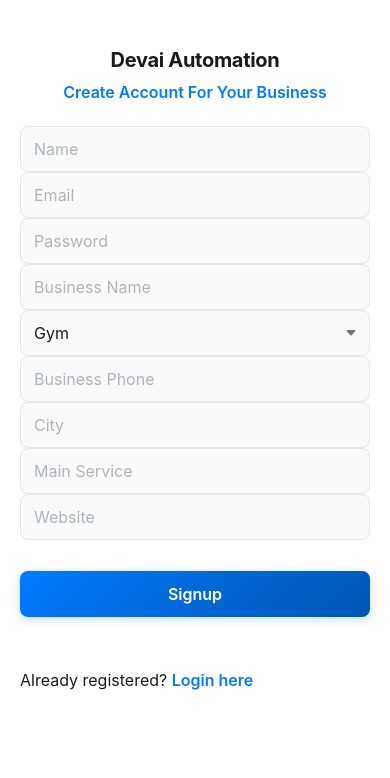
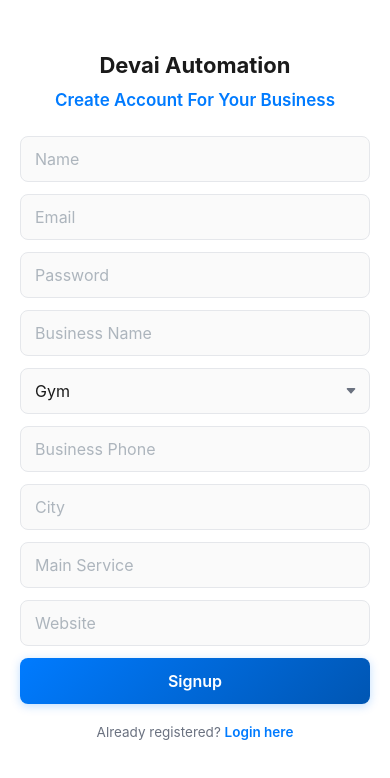
Before and after one commit to pranavpatiliib-creator/devaiautomation, a plain HTML site: page frontend/signup.html in a window 390 px wide. Drawn offline with Linux system fonts and the light colour scheme.

Commit message:
uppdates

```diff
--- a/frontend/signup.css
+++ b/frontend/signup.css
@@ -1,90 +1,77 @@
-/* Reset and base styles */
 * {
     box-sizing: border-box;
+    margin: 0;
+    padding: 0;
 }
 
 html,
 body {
     height: 100%;
-    margin: 0;
-    padding: 0;
 }
 
 body {
-    font-family: -apple-system, BlinkMacSystemFont, 'Segoe UI', Roboto, 'Helvetica Neue', Arial, sans-serif;
+    font-family: -apple-system, BlinkMacSystemFont, 'Segoe UI', Roboto, Arial, sans-serif;
     background: #f0f4f8;
     color: #1a1a1a;
     line-height: 1.6;
-    min-height: 100vh;
     display: flex;
-    align-items: center;
-    justify-content: center;
-}
-
-.container {
-    width: 100%;
-    max-width: 480px;
-    margin: 0 auto;
-    padding: 24px 16px;
-    display: flex;
-    flex-direction: column;
     align-items: center;
     justify-content: center;
     min-height: 100vh;
 }
 
-/* Card */
+/* ── Desktop: centered floating card ── */
+.container {
+    width: 100%;
+    max-width: 460px;
+    padding: 24px 16px;
+    display: flex;
+    align-items: center;
+    justify-content: center;
+    min-height: 100vh;
+}
+
 .card {
     background: #ffffff;
     padding: 40px 36px;
     border-radius: 16px;
-    box-shadow: 0 4px 24px rgba(0, 0, 0, 0.10), 0 1px 4px rgba(0, 0, 0, 0.06);
+    box-shadow: 0 4px 24px rgba(0, 0, 0, 0.10);
     width: 100%;
-    transition: box-shadow 0.3s ease;
 }
 
-.card:hover {
-    box-shadow: 0 8px 32px rgba(0, 0, 0, 0.13);
-}
-
-/* App title */
+/* Title */
 .app-title {
     text-align: center;
     font-size: 22px;
     font-weight: 700;
     color: #1a1a1a;
-    margin: 0 0 4px 0;
-    letter-spacing: -0.3px;
+    margin-bottom: 4px;
 }
 
-/* Headings */
 h2 {
     text-align: center;
     color: #007bff;
-    font-size: 18px;
+    font-size: 17px;
     font-weight: 600;
-    margin: 0 0 20px 0;
+    margin-bottom: 22px;
 }
 
-/* Form group */
-.form-group {
-    margin-bottom: 14px;
-}
-
-/* Inputs and selects */
+/* Inputs */
 input,
 select {
+    display: block;
     width: 100%;
     padding: 12px 14px;
+    margin-bottom: 12px;
     border: 1.5px solid #e5e7eb;
     border-radius: 8px;
-    font-size: 14px;
+    font-size: 15px;
     font-family: inherit;
     color: #1a1a1a;
-    background-color: #fafafa;
-    transition: border-color 0.2s ease, box-shadow 0.2s ease, background 0.2s ease;
+    background: #fafafa;
     appearance: none;
     -webkit-appearance: none;
+    transition: border-color 0.2s, box-shadow 0.2s;
 }
 
 input::placeholder {
@@ -97,119 +84,87 @@ select {
     background-position: right 12px center;
     padding-right: 36px;
     cursor: pointer;
-    color: #1a1a1a;
-}
-
-input:hover,
-select:hover {
-    border-color: #c0c8d4;
-    background-color: #f5f7fa;
 }
 
 input:focus,
 select:focus {
     outline: none;
     border-color: #007bff;
-    background-color: #ffffff;
+    background: #fff;
     box-shadow: 0 0 0 3px rgba(0, 123, 255, 0.10);
 }
 
 /* Button */
 button {
+    display: block;
     width: 100%;
-    padding: 13px 20px;
-    background: linear-gradient(135deg, #007bff 0%, #0056b3 100%);
-    color: #ffffff;
+    padding: 13px;
+    margin-top: 6px;
+    background: linear-gradient(135deg, #007bff, #0056b3);
+    color: #fff;
     border: none;
     border-radius: 8px;
-    cursor: pointer;
     font-size: 15px;
     font-weight: 600;
     font-family: inherit;
-    transition: transform 0.2s ease, box-shadow 0.2s ease, background 0.2s ease;
-    margin-top: 6px;
+    cursor: pointer;
     box-shadow: 0 2px 10px rgba(0, 123, 255, 0.25);
+    transition: transform 0.2s, box-shadow 0.2s;
 }
 
 button:hover {
     transform: translateY(-2px);
     box-shadow: 0 6px 18px rgba(0, 123, 255, 0.35);
-    background: linear-gradient(135deg, #0069d9 0%, #004494 100%);
 }
 
 button:active {
     transform: translateY(0);
-    box-shadow: 0 2px 8px rgba(0, 123, 255, 0.2);
 }
 
-/* Auth link */
-.auth-link,
+/* Link */
 p {
     text-align: center;
     font-size: 13.5px;
     color: #6b7280;
     margin-top: 18px;
-    margin-bottom: 0;
 }
 
 a {
     color: #007bff;
+    font-weight: 600;
     text-decoration: none;
-    font-weight: 600;
-    transition: color 0.2s ease;
 }
 
 a:hover {
-    color: #0056b3;
     text-decoration: underline;
 }
 
-/* Divider line between fields */
-.form-group+.form-group {
-    margin-top: 0;
-}
-
-/* Mobile */
-@media (max-width: 600px) {
+/* ── MOBILE: full screen ── */
+@media (max-width: 768px) {
     body {
-        align-items: flex-start;
+        display: block;
         background: #ffffff;
     }
 
     .container {
         padding: 0;
+        max-width: 100%;
         min-height: 100vh;
-        width: 100%;
-        max-width: 100%;
-        justify-content: flex-start;
+        display: block;
     }
 
     .card {
-        padding: 36px 20px;
+        padding: 48px 20px 40px;
         border-radius: 0;
         box-shadow: none;
         min-height: 100vh;
+        min-height: 100dvh;
         width: 100%;
-        max-width: 100%;
-    }
-
-    .app-title {
-        font-size: 20px;
-        margin-top: 8px;
-    }
-
-    h2 {
-        font-size: 16px;
     }
 
     input,
-    select {
-        font-size: 16px;
-        padding: 12px 13px;
-    }
-
+    select,
     button {
         font-size: 16px;
-        padding: 13px;
     }
 }
--- a/frontend/signup.html
+++ b/frontend/signup.html
@@ -3,23 +3,19 @@
 
 <head>
     <title>Signup</title>
+    <meta name="viewport" content="width=device-width, initial-scale=1.0">
     <link rel="stylesheet" href="signup.css">
 </head>
 
 <body>
-
-
-
     <div class="container">
         <div class="card">
             <h1 class="app-title">Devai Automation</h1>
-            <h2 style="text-align: center;">Create Account For Your Business</h2>
+            <h2>Create Account For Your Business</h2>
+
             <input id="name" placeholder="Name">
-
             <input id="email" placeholder="Email">
-
             <input id="password" type="password" placeholder="Password">
-
             <input id="businessName" placeholder="Business Name">
 
             <select id="profession">
@@ -30,29 +26,17 @@
             </select>
 
             <input id="businessPhone" placeholder="Business Phone">
-
             <input id="location" placeholder="City">
-
             <input id="services" placeholder="Main Service">
-
             <input id="website" placeholder="Website">
 
-            <br><br>
+            <button onclick="signup()">Signup</button>
 
-            <div style="text-align: center;">
-                <button onclick="signup()">Signup</button>
-            </div>
-
-            <br><br>
-
-            Already registered?
-            <a href="login.html">Login here</a>
-
+            <p>Already registered? <a href="login.html">Login here</a></p>
         </div>
     </div>
 
     <script src="script.js"></script>
-
 </body>
 
 </html>
```
